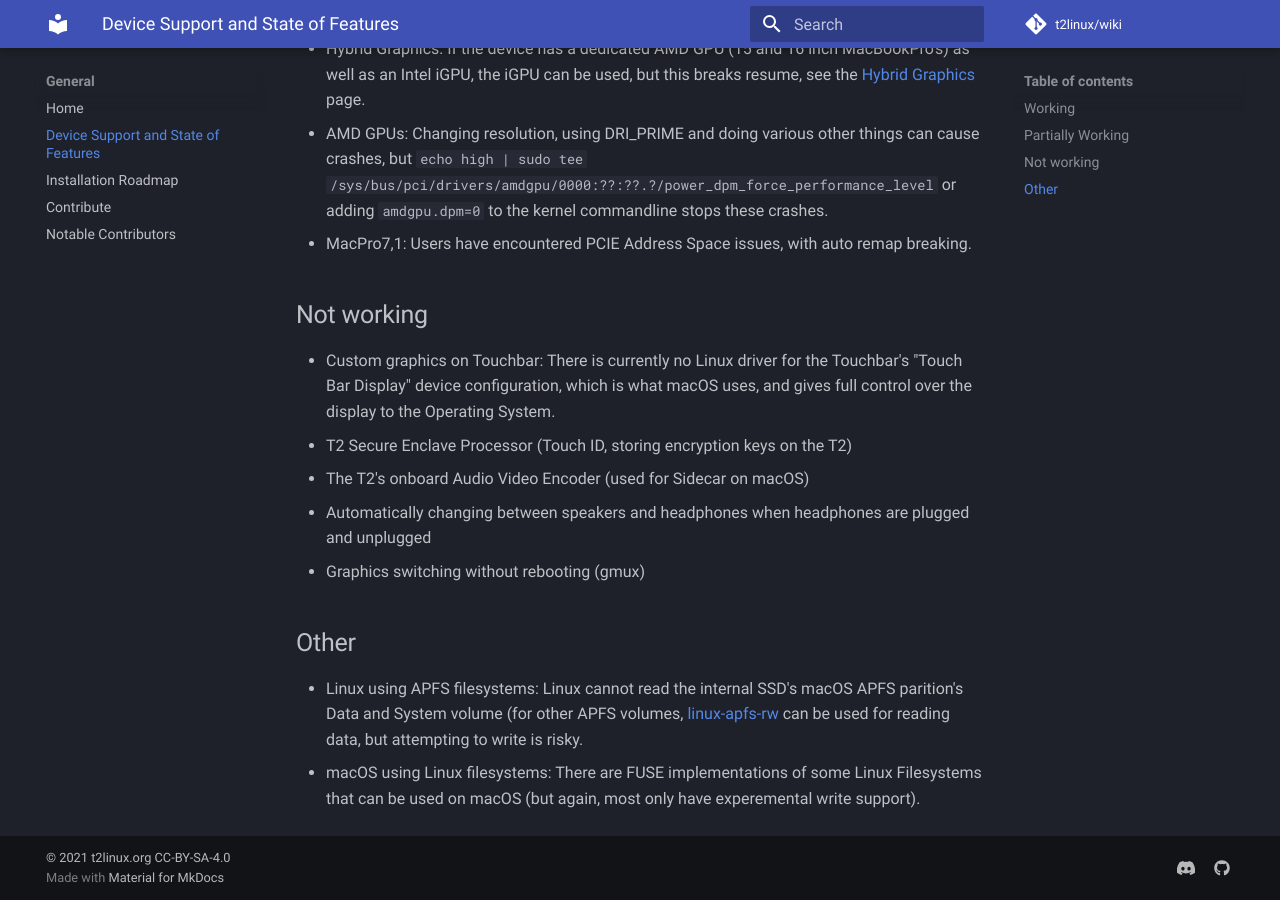
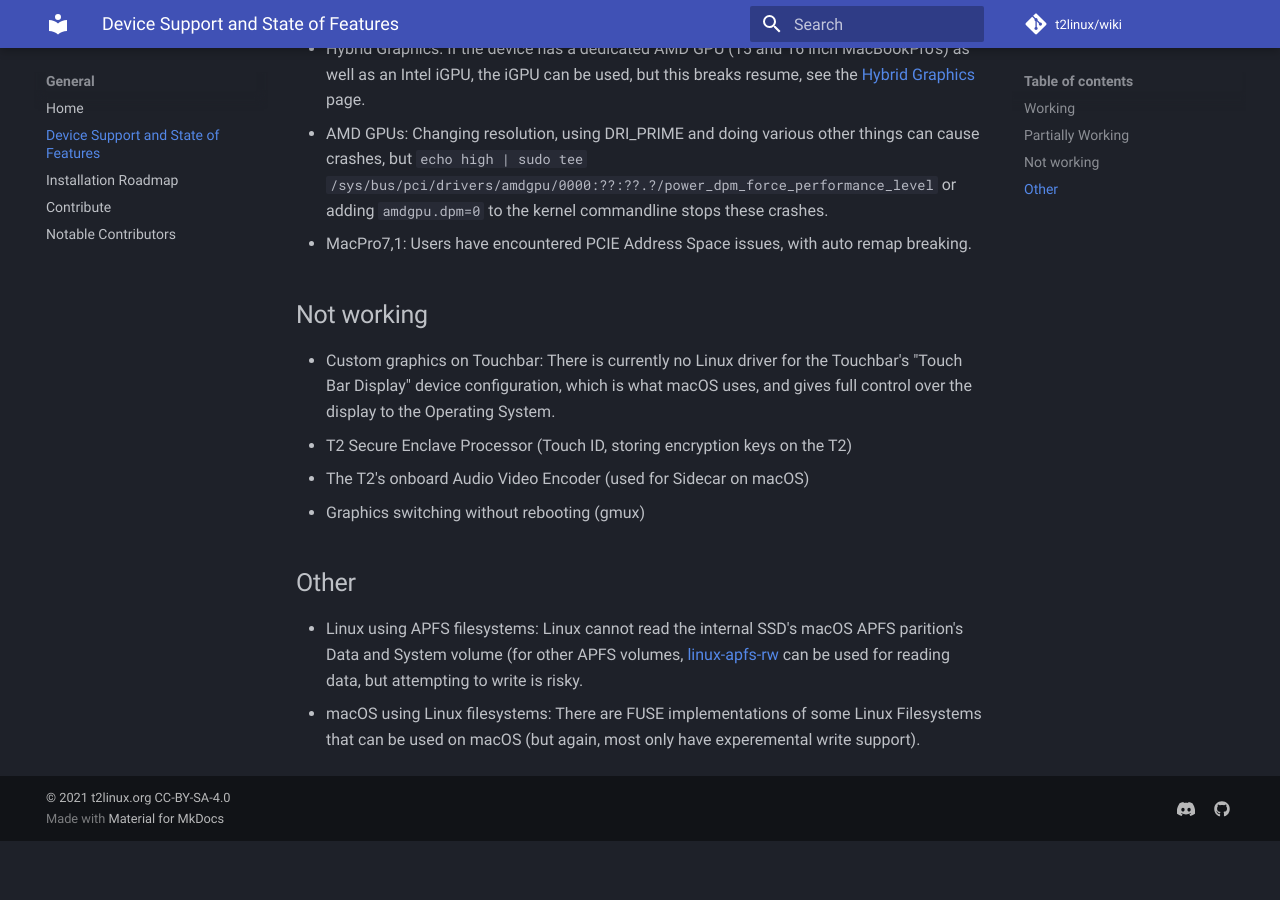
Before and after one commit to t2linux/wiki, an MkDocs documentation site: the page built from docs/state.md, in a window 1280 px wide and 900 px high, scrolled down 1087 px. Built offline with MkDocs 1.6.1 and Material for MkDocs 9.7.7, drawn with Linux system fonts in a browser that asks for light colours; comment, search, counter and statistics services are not loaded; after the commit the page ends 1928 px from its top, so only the background shows below that.

Commit message:
Update state.md

```diff
--- a/docs/state.md
+++ b/docs/state.md
@@ -28,7 +28,6 @@ While Linux is usable on all T2 models, some features are limited due to the lac
 - Custom graphics on Touchbar: There is currently no Linux driver for the Touchbar's "Touch Bar Display" device configuration, which is what macOS uses, and gives full control over the display to the Operating System.
 - T2 Secure Enclave Processor (Touch ID, storing encryption keys on the T2)
 - The T2's onboard Audio Video Encoder (used for Sidecar on macOS)
-- Automatically changing between speakers and headphones when headphones are plugged and unplugged
 - Graphics switching without rebooting (gmux)
 
 ## Other
```
